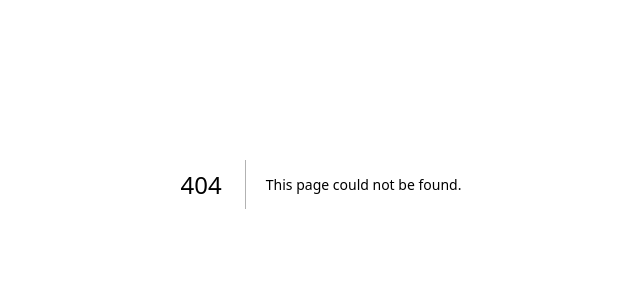
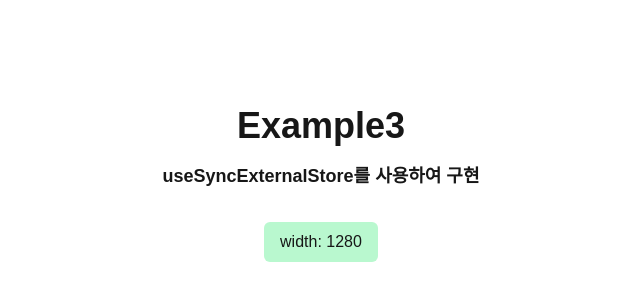
Before and after one commit to entrolEC/external-state-management, a Next.js app: page /example/3 in a window 1280 px wide. Before the commit this address had no page. Shown: the part 216-516 px from the top of the page, without its empty margins (319-959 px from the left). Built offline with nearby package versions, Linux system fonts and the light colour scheme.

Commit message:
feat: Example3 구현

```diff
--- a/src/app/example/1/page.tsx
+++ b/src/app/example/1/page.tsx
@@ -1,5 +1,4 @@
 'use client';
-
 import { useEffect, useState } from 'react';
 
 export default function Example1() {
--- a/src/app/example/2/page.tsx
+++ b/src/app/example/2/page.tsx
@@ -1,5 +1,4 @@
 'use client';
-
 import { useEffect, useRef } from 'react';
 
 export default function Example2() {
@@ -20,7 +19,7 @@ export default function Example2() {
       <div className="flex flex-col items-center">
         <h1 className="text-4xl font-bold">Example2</h1>
         <h2 className="mt-4 text-lg font-semibold">useRef를 사용하여 구현</h2>
-        <div ref={widthRef} className="mt-8 rounded-md bg-blue-200 px-4 py-2 font-medium">
+        <div ref={widthRef} className="mt-8 rounded-md bg-yellow-200 px-4 py-2 font-medium">
           {typeof window !== 'undefined' && `width: ${window.innerWidth}`}
         </div>
       </div>
--- /dev/null
+++ b/src/app/example/3/page.tsx
@@ -0,0 +1,24 @@
+'use client';
+import { useSyncExternalStore } from 'react';
+
+function subscribe(callback: () => void) {
+  window.addEventListener('resize', callback);
+  return () => window.removeEventListener('resize', callback);
+}
+
+function getSnapshot() {
+  return window.innerWidth;
+}
+
+export default function Example3() {
+  const width = useSyncExternalStore(subscribe, getSnapshot);
+  return (
+    <div className="grid h-full w-full place-items-center">
+      <div className="flex flex-col items-center">
+        <h1 className="text-4xl font-bold">Example3</h1>
+        <h2 className="mt-4 text-lg font-semibold">useSyncExternalStore를 사용하여 구현</h2>
+        <div className="mt-8 rounded-md bg-green-200 px-4 py-2 font-medium">width: {width}</div>
+      </div>
+    </div>
+  );
+}
```
